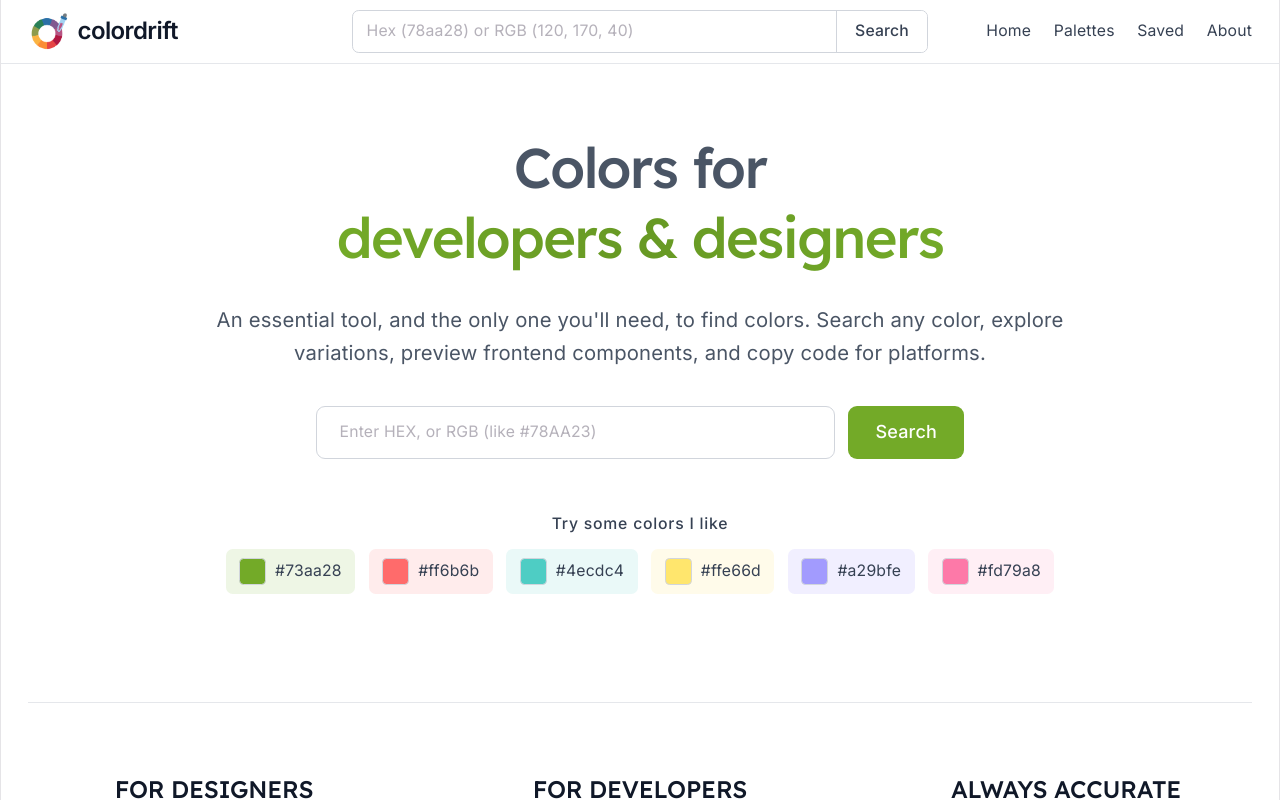
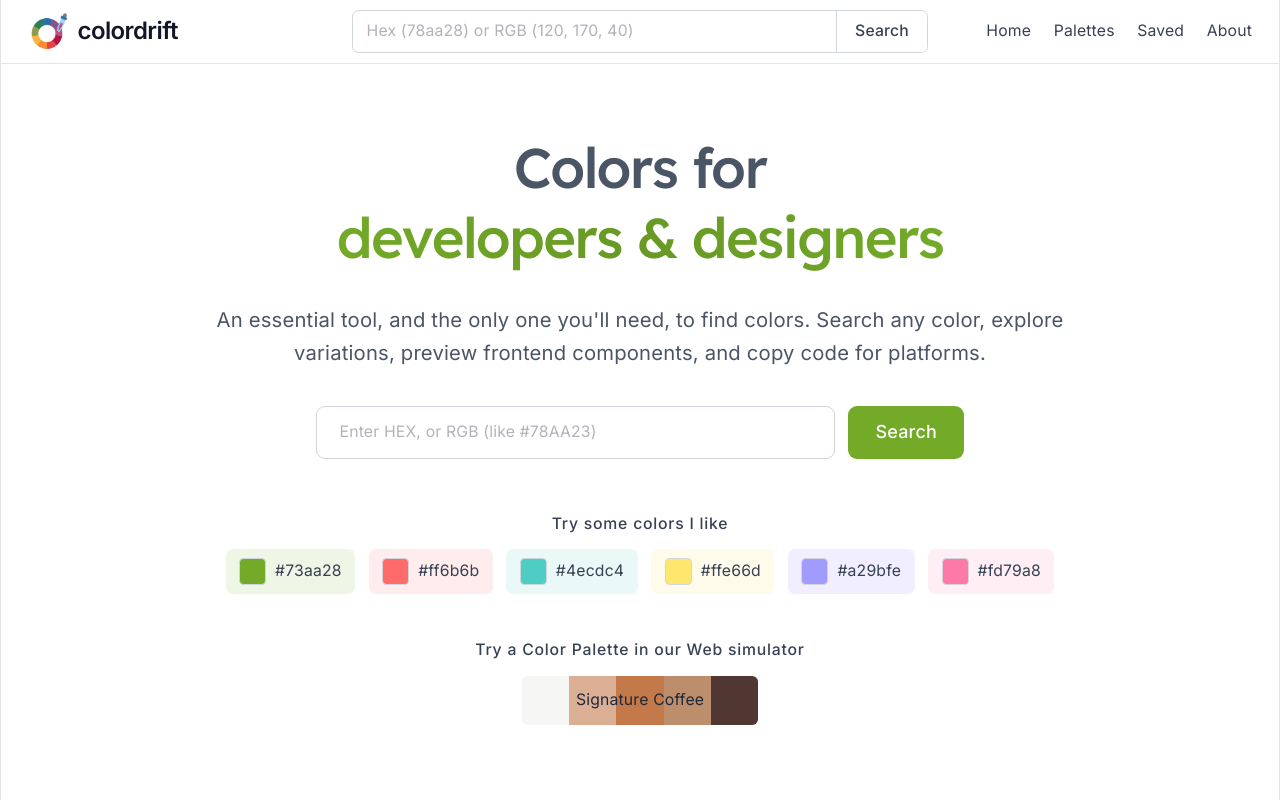
Before and after one commit to samyakchat/colordrift, a React (Vite) app: page / in a window 1280 px wide. Shown: the top 800 px of the page. Built offline with nearby package versions, Linux system fonts and the light colour scheme; a web font is replaced by a local one.

Commit message:
made a homepage pallete

```diff
--- a/src/pages/Home.jsx
+++ b/src/pages/Home.jsx
@@ -20,7 +20,10 @@ export default function Home() {
       handleSearch();
     }
   };
-
+  const tempPal = (text, index) => {
+    localStorage.setItem("temporary", text);
+    navigate(`/examplepage/temporary`);
+  };
 const featuredColors = [
   { hex: '73aa28', light: 'EEF6E5', name: 'Fresh Green' },
   { hex: 'ff6b6b', light: 'FFECEC', name: 'Coral Red' },
@@ -29,6 +32,8 @@ const featuredColors = [
   { hex: 'a29bfe', light: 'F1EFFF', name: 'Lavender' },
   { hex: 'fd79a8', light: 'FFEFF5', name: 'Pink' },
 ];
+
+
 
   return (
     <div className="bg-white min-h-screen">
@@ -87,6 +92,34 @@ const featuredColors = [
               ))}
             </div>
           </div>
+                    <div className="space-y-5 mt-10">
+            <p className="text-sm font-medium text-gray-700 mb-5 tracking-wider">Try a Color Palette in our Web simulator</p>
+            <div className="flex flex-wrap mt-3 justify-center gap-3">
+             {/* #F6F6F4, #DBAF94, #C4794A, #BC8E6C, #503732 */}
+                <button
+                    onClick={() => tempPal("#F6F6F4,#DBAF94,#C4794A,#BC8E6C,#503732", "signature")}
+                    className="group border-1 border-white relative flex items-center gap-2 px-12 py-3 rounded-md overflow-hidden hover:ring-1 ring-inset ring-black hover:border-black  transition bg-transparent"
+                    >
+                    {/* 5-color background */}
+                    <div className="absolute inset-0 flex">
+                        <div className="flex-1 bg-[#F6F6F4]" />
+                        <div className="flex-1 bg-[#DBAF94]" />
+                        <div className="flex-1 bg-[#C4794A]" />
+                        <div className="flex-1 bg-[#BC8E6C]" />
+                        <div className="flex-1 bg-[#503732]" />
+                    </div>
+
+                    {/* content (above background) */}
+                    <div className="relative z-10 flex items-center gap-2">
+
+                        <span className="text-sm text-gray-800 group-hover:text-gray-900">
+                        Signature Coffee
+                        </span>
+                    </div>
+                    </button>
+
+            </div>
+          </div>
         </div>
 
 
--- a/src/pages/about.jsx
+++ b/src/pages/about.jsx
@@ -7,12 +7,15 @@ export default function About() {
 
           <h1 className="text-5xl sm:text-6xl font-bold mb-6 leading-tight inline-block bg-gradient-to-r from-[#73aa28] via-[#679924] to-[#73aa28] bg-clip-text text-transparent">About Colordrift</h1>
             <p className="text-lg text-gray-700 mb-4">
-                When designing your UI, you shouldn't have constantly redo your color palettes or worry about how appealing the site may be. Colordrift simply puts the tasks of finding colors, creating palettes, and previewing them in one place.
-                When creating the front end of the project, especially now, sticking out is key. Some palettes found on this website are not only unique but also visually appealing. No more worrying about whether these 2 colors look good together.
+                When designing UI, the process shouldn't be hindered by the search for the right colors. Colordrift is simple, you can search up any color, explore variations, preview frontend components, and copy code for platforms.
             </p>
-            <p className="text-lg text-[#78aa28] mb-4">
+            <p className="text-lg text-gray-700 mb-4">
+Additionally, you can explore color palettes with themes that change every day, save them to your favorites to explore later, and view them in action with our web view feature. In web view, change primary, secondary, and other parameters to decide what fits best for you!            </p>
+            <div className="mt-3">
+            <p className="text-lg text-[#78aa28] mt-6 mb-4">
                 Driven by The Color API and colormind.io
             </p>
+            </div>
 
 
         </div>
```
Also changed, not shown: src/pages/Palettes.jsx (+9 -12 lines).
